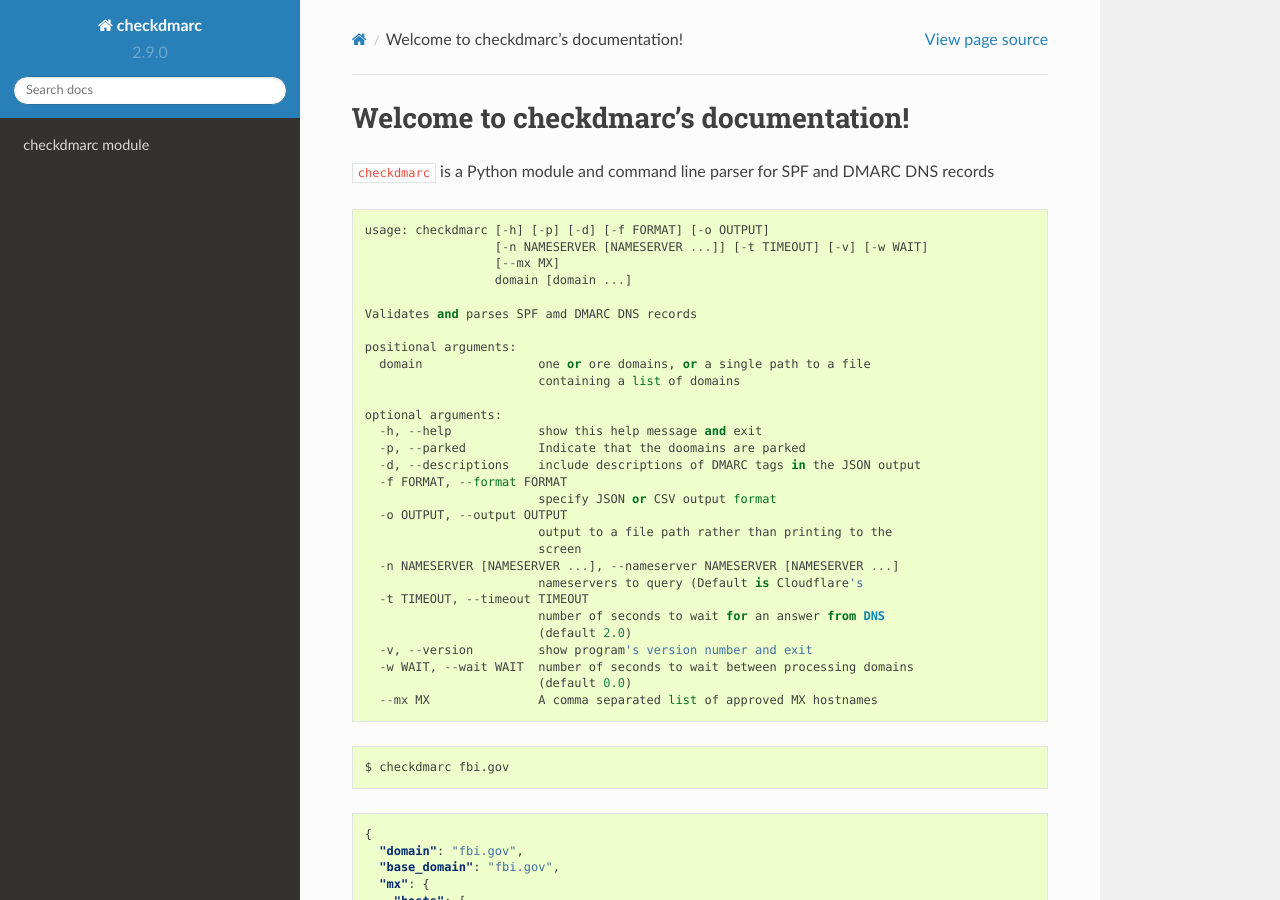
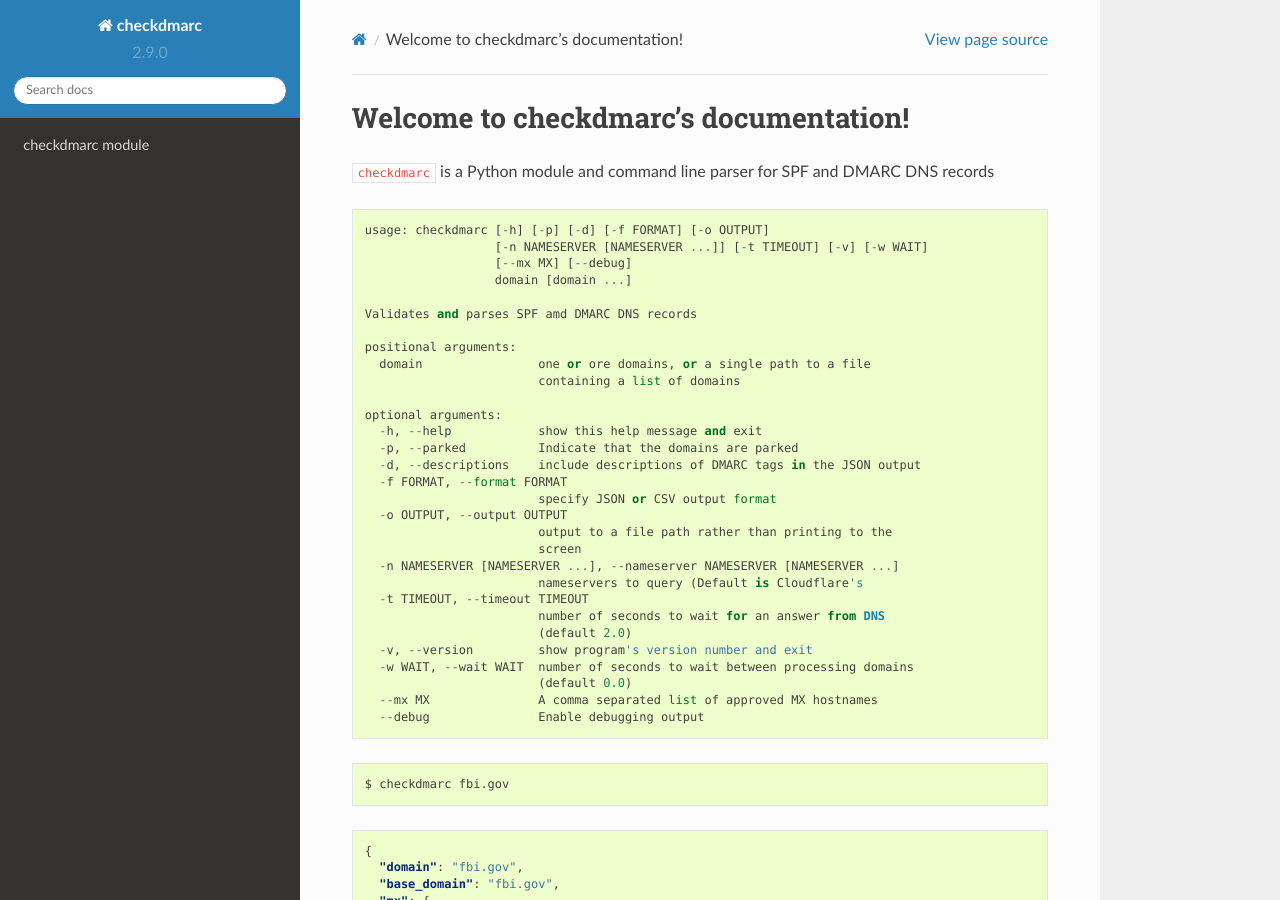
Before and after one commit to domainaware/checkdmarc, a Sphinx documentation site: the page built from docs/source/index.rst, in a window 1280 px wide and 900 px high. Built offline with Sphinx 7.4.7 and the Read the Docs theme 2.0.0, drawn with Linux system fonts in a browser that asks for light colours.

Commit message:
Update documenttation

```diff
--- a/docs/source/index.rst
+++ b/docs/source/index.rst
@@ -12,7 +12,7 @@
 
    usage: checkdmarc [-h] [-p] [-d] [-f FORMAT] [-o OUTPUT]
                      [-n NAMESERVER [NAMESERVER ...]] [-t TIMEOUT] [-v] [-w WAIT]
-                     [--mx MX]
+                     [--mx MX] [--debug]
                      domain [domain ...]
 
    Validates and parses SPF amd DMARC DNS records
@@ -23,7 +23,7 @@
 
    optional arguments:
      -h, --help            show this help message and exit
-     -p, --parked          Indicate that the doomains are parked
+     -p, --parked          Indicate that the domains are parked
      -d, --descriptions    include descriptions of DMARC tags in the JSON output
      -f FORMAT, --format FORMAT
                            specify JSON or CSV output format
@@ -39,7 +39,7 @@
      -w WAIT, --wait WAIT  number of seconds to wait between processing domains
                            (default 0.0)
      --mx MX               A comma separated list of approved MX hostnames
-
+     --debug               Enable debugging output
 
 .. code-block:: bash
 
```
Also changed, not shown: README.rst (+3 -4 lines).
